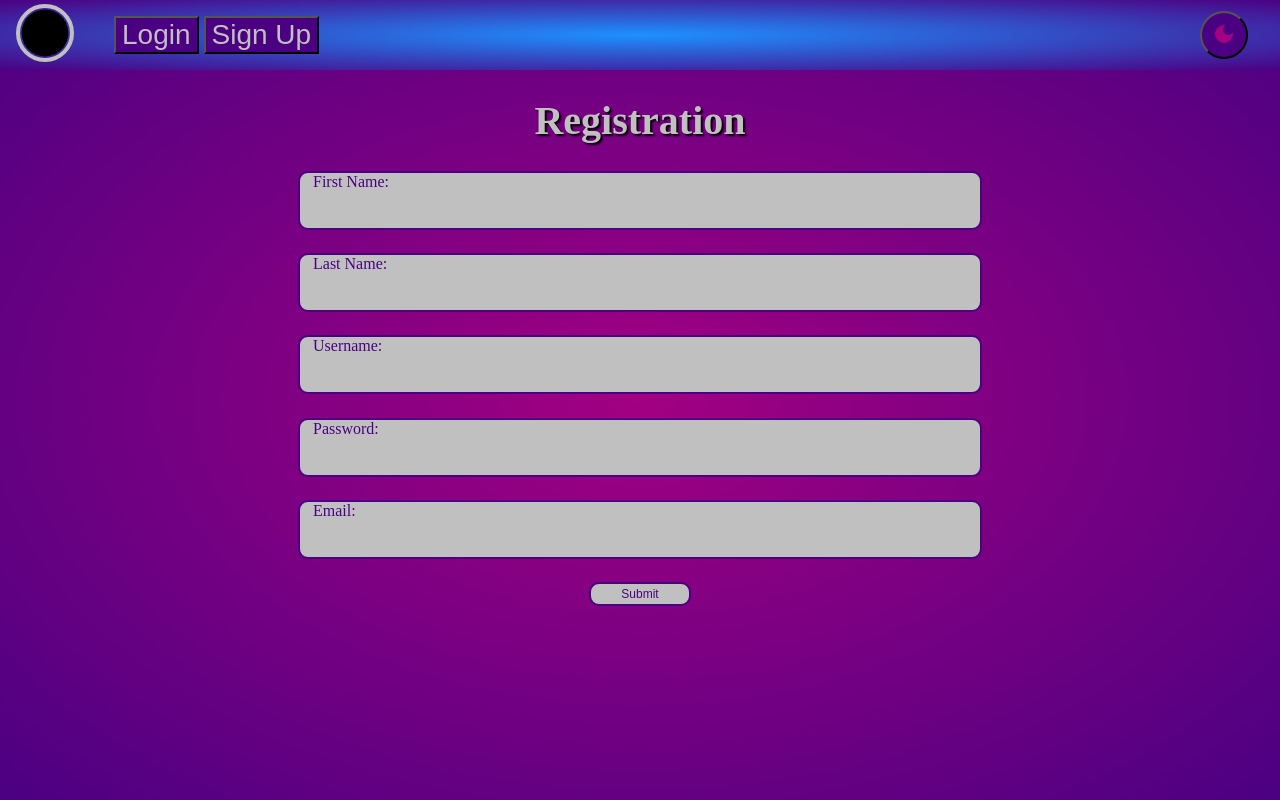
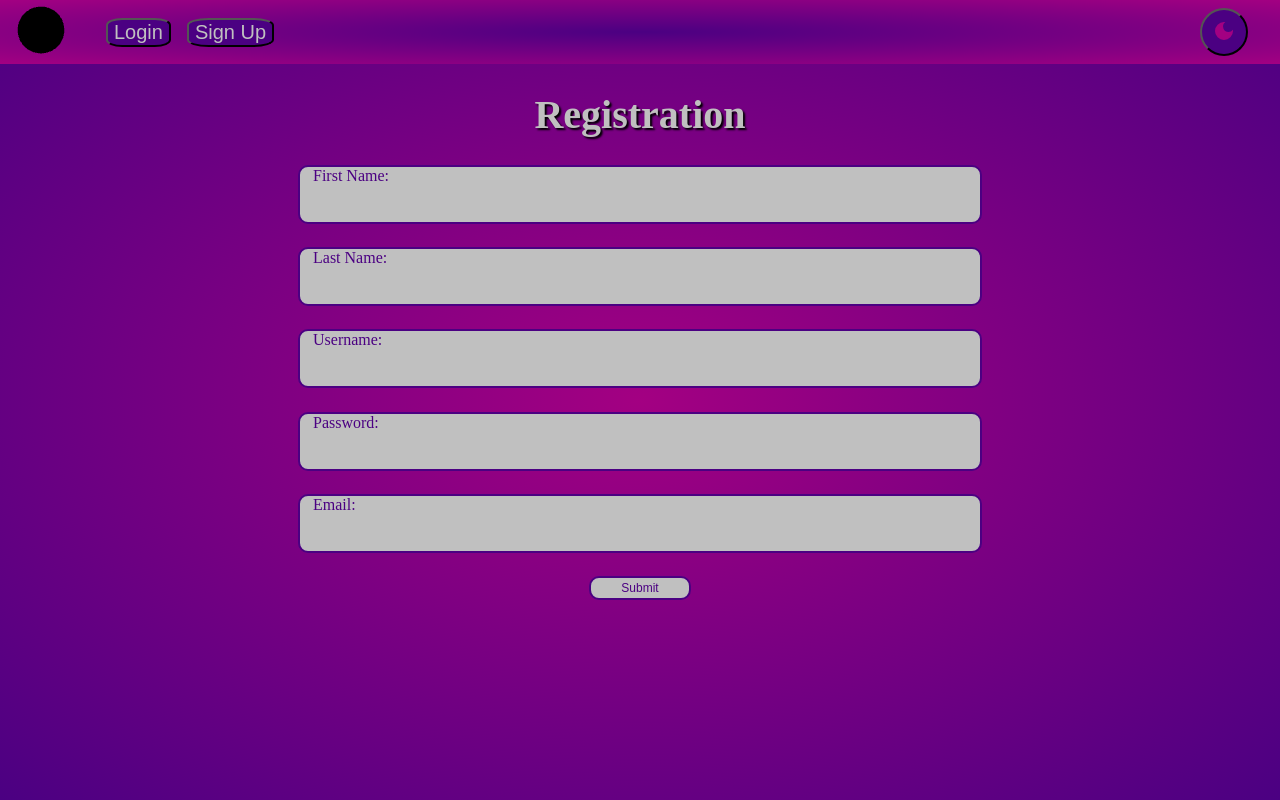
Before and after one commit to cjones-87/TheBlueprintBoilerplate, a React app: page /registration in a window 1280 px wide. Built offline with nearby package versions, Linux system fonts and the light colour scheme.

Commit message:
chore: removed all background stylings due to conditional rendering with inline styles

```diff
--- a/src/index.css
+++ b/src/index.css
@@ -1,5 +1,4 @@
 body {
-  background: radial-gradient(indigo, rgba(163, 0, 130, 1));
   background-size: cover;
   height: 100vh;
   margin: 0;
@@ -92,7 +91,7 @@ body {
 
 .inputContainer input:focus + label {
   border-color: transparent !important;
-  color: indigo;
+  color: silver;
   font-size: 1rem;
   left: 10px;
   top: -10px;
@@ -148,7 +147,6 @@ a {
 
 .navbar {
   align-items: center;
-  background: radial-gradient(dodgerblue, rgba(75, 0, 130, 1));
   display: flex;
   justify-content: space-between;
   min-height: 4rem;
@@ -162,27 +160,21 @@ a {
 }
 
 #navbarLogo {
-  border: 4px solid silver;
-  border-radius: 50%;
   height: 2.5em;
   width: 2.5em;
-}
-
-#navbarLogo:hover {
-  border: 4px solid dodgerblue;
 }
 
 .navMenu {
   align-items: center;
   display: flex;
-  gap: 5px;
+  gap: 1rem;
   justify-content: space-evenly;
   padding-right: 2rem;
 }
 
 .navLink {
   color: silver;
-  font-size: 1.75em;
+  font-size: 1.25rem;
   transition: 0.3s ease-out;
 }
 
@@ -221,13 +213,18 @@ a {
   padding-left: 1rem;
 }
 
+.navLink.button {
+  background-color: indigo;
+  border-radius: 25%;
+}
+
 #darkModeToggleButton {
   border-radius: 50%;
   height: 3rem;
   width: 3rem;
 }
 
-@media (max-width: 768px) {
+@media (max-width: 767px) {
   .navbar {
     left: 0;
     position: sticky;
@@ -251,7 +248,6 @@ a {
   }
 
   .navMenu {
-    background: radial-gradient(dodgerblue, rgba(75, 0, 130, 1));
     flex-direction: column;
     gap: 0;
     left: -120%;
```
